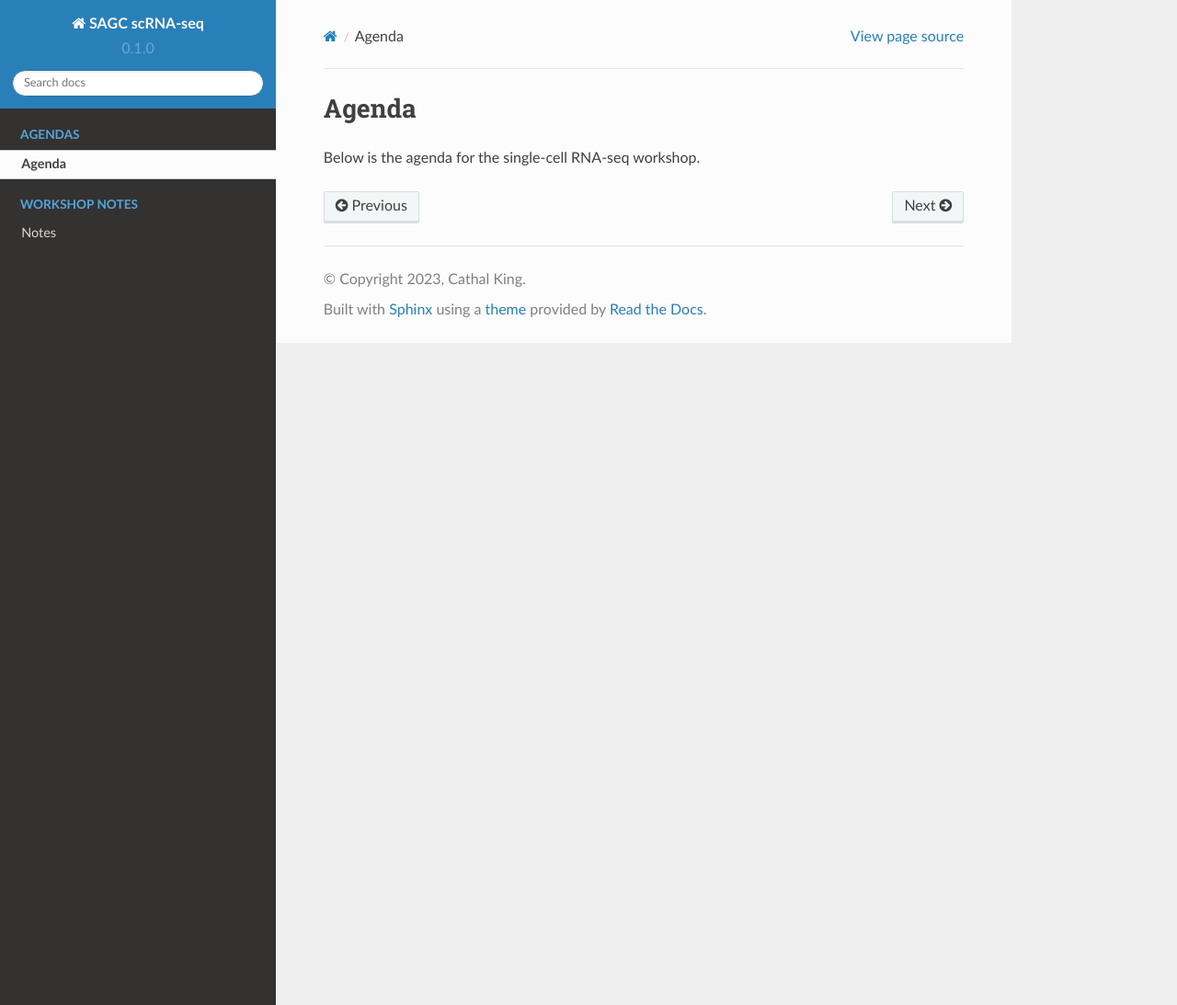
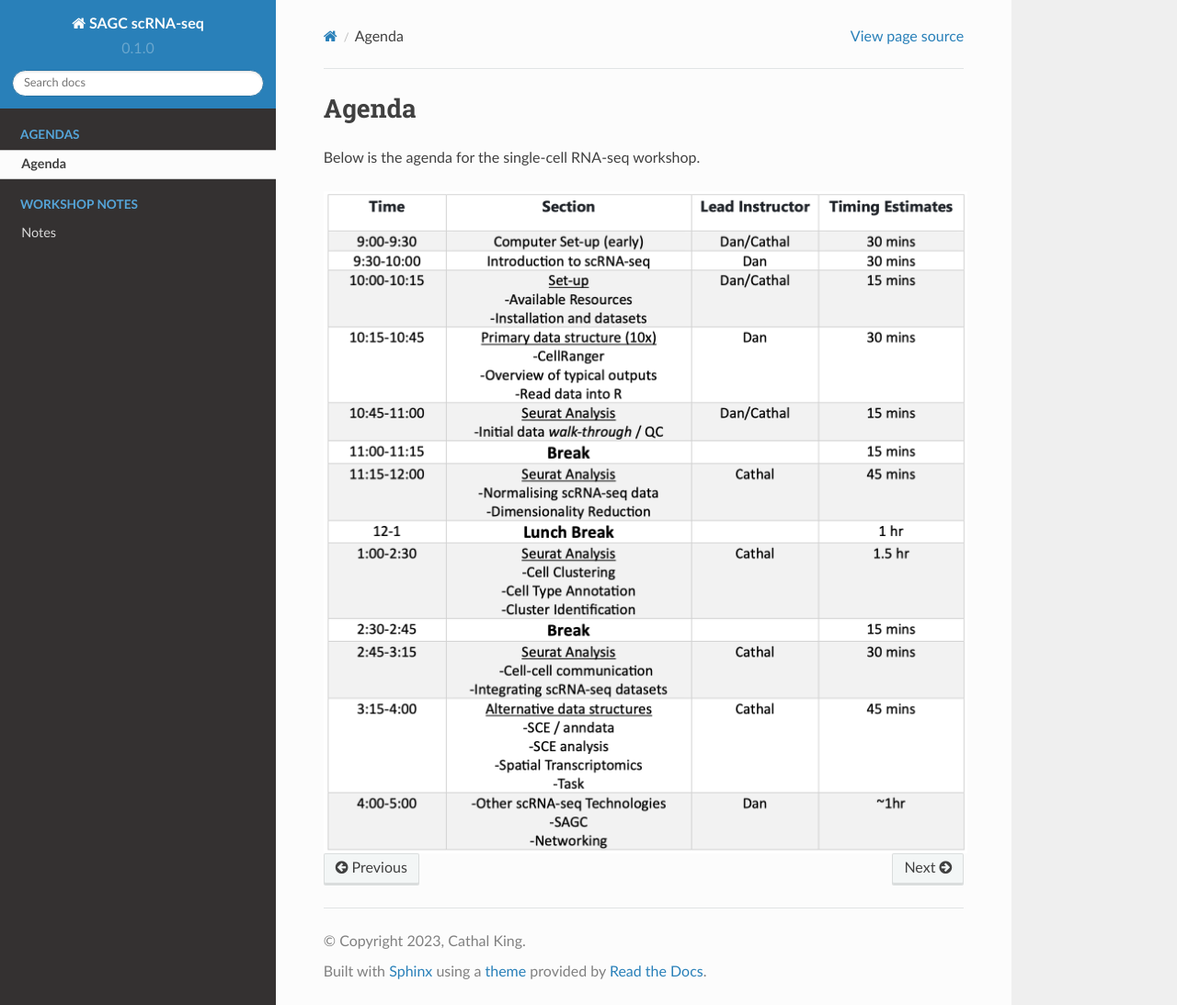
Before and after one commit to dw-thomson/SAGC_scRNAseq_workshop, a Sphinx documentation site: the page built from docs/source/Agenda.rst, in a window 1280 px wide and 1093 px high. Shown: the whole window at 92% size. Built offline with Sphinx 7.4.7 and the Read the Docs theme 2.0.0, drawn with Linux system fonts in a browser that asks for light colours.

Commit message:
Update Agenda.rst
img

```diff
--- a/docs/source/Agenda.rst
+++ b/docs/source/Agenda.rst
@@ -1,3 +1,8 @@
 Agenda
 =====
 Below is the agenda for the single-cell RNA-seq workshop.
+
+.. figure:: agenda_wkshop.png
+   :figwidth: 700px
+   :target: agenda_wkshop.png
+   :align: center
```
